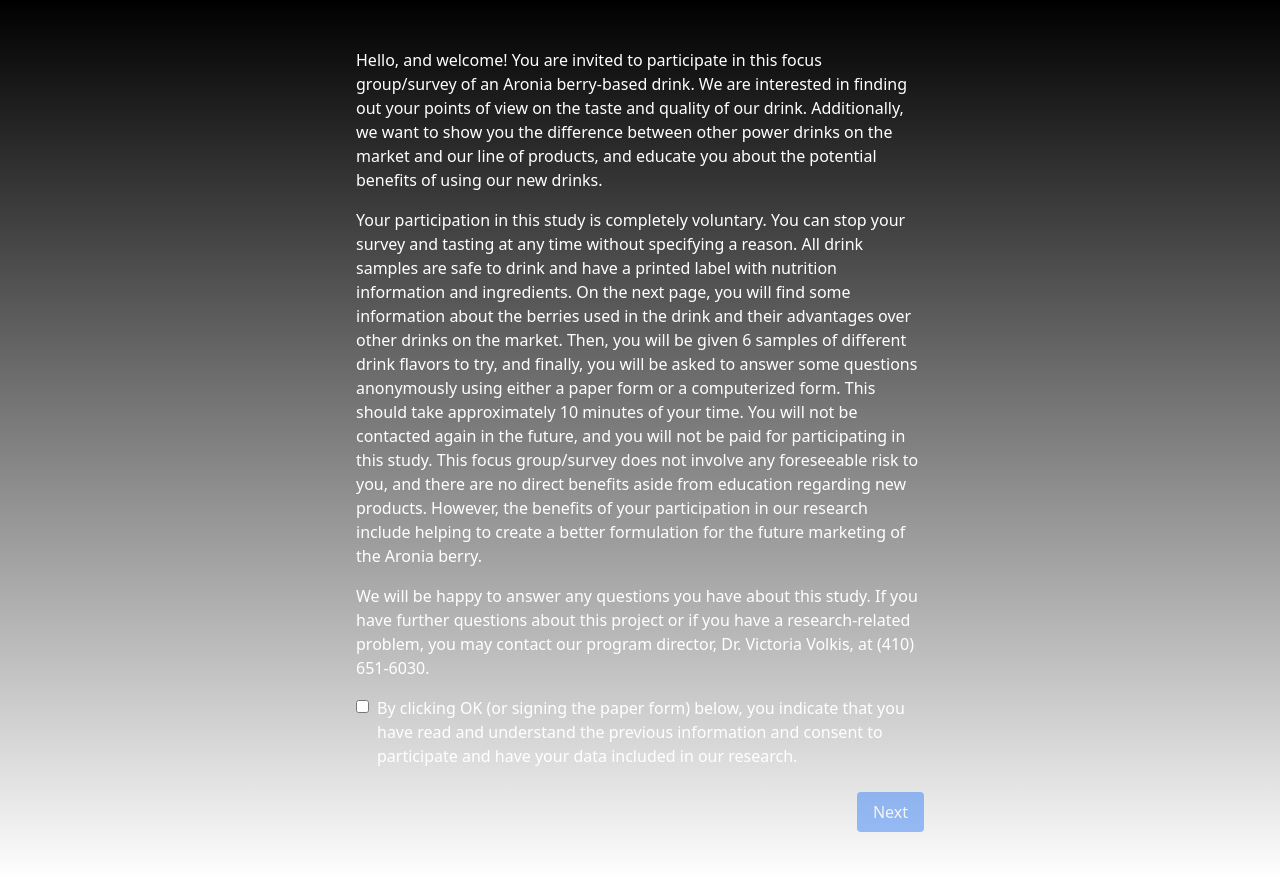
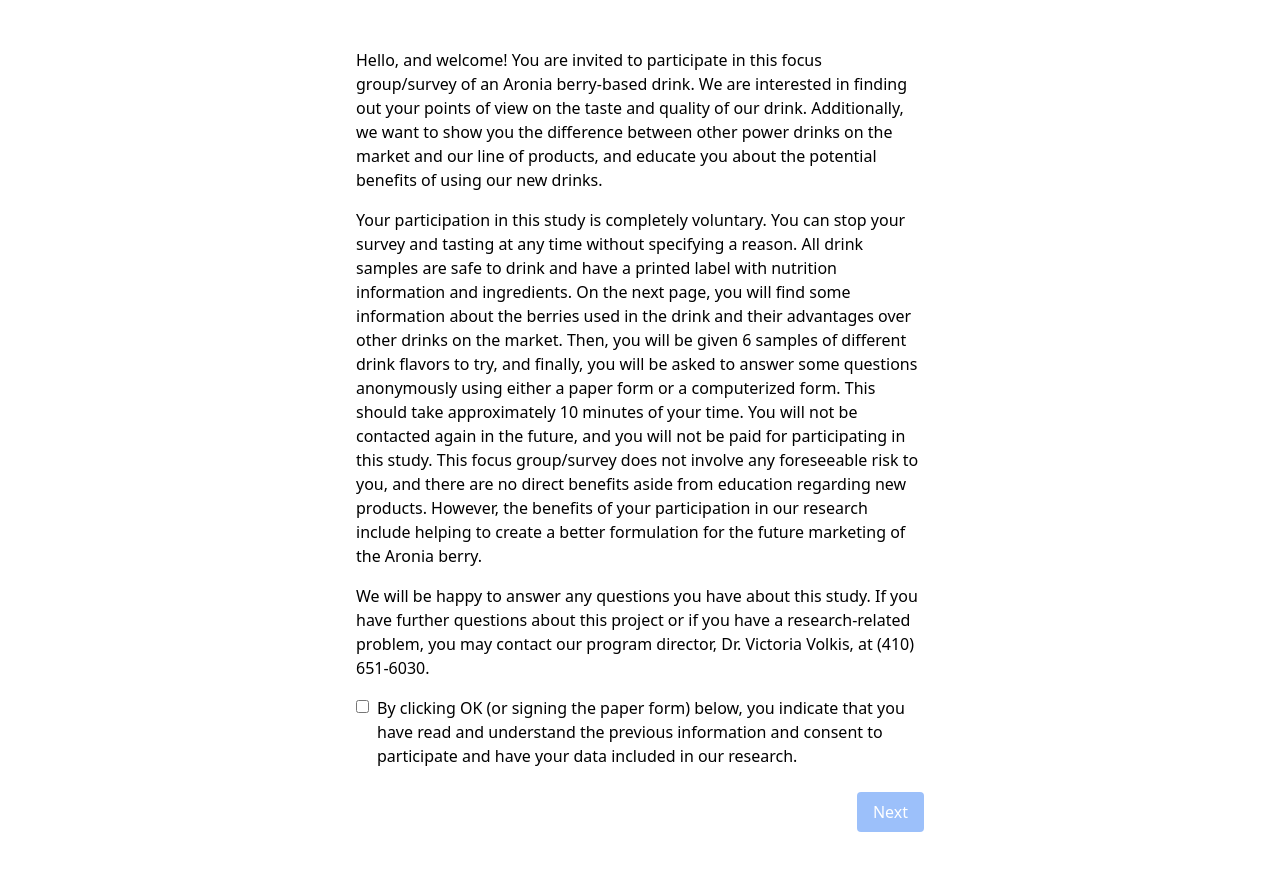
Before and after one commit to williamdimgba/Survey, a Next.js app: page / in a window 1280 px wide. Built offline with nearby package versions, Linux system fonts and the light colour scheme.

Commit message:
fixed the background color

```diff
--- a/app/globals.css
+++ b/app/globals.css
@@ -16,15 +16,6 @@
   }
 }
 
-body {
-  color: rgb(var(--foreground-rgb));
-  background: linear-gradient(
-      to bottom,
-      transparent,
-      rgb(var(--background-end-rgb))
-    )
-    rgb(var(--background-start-rgb));
-}
 
 @layer utilities {
   .text-balance {
--- a/app/layout.js
+++ b/app/layout.js
@@ -11,7 +11,7 @@ export const metadata = {
 export default function RootLayout({ children }) {
   return (
     <html lang="en">
-      <body className="bg-black text-white flex flex-col items-center min-h-screen">
+      <body className="flex flex-col items-center min-h-screen">
         <div className="w-full max-w-[350px] sm:max-w-[600px] m-4 flex-grow">
           {children}
         </div>
```
